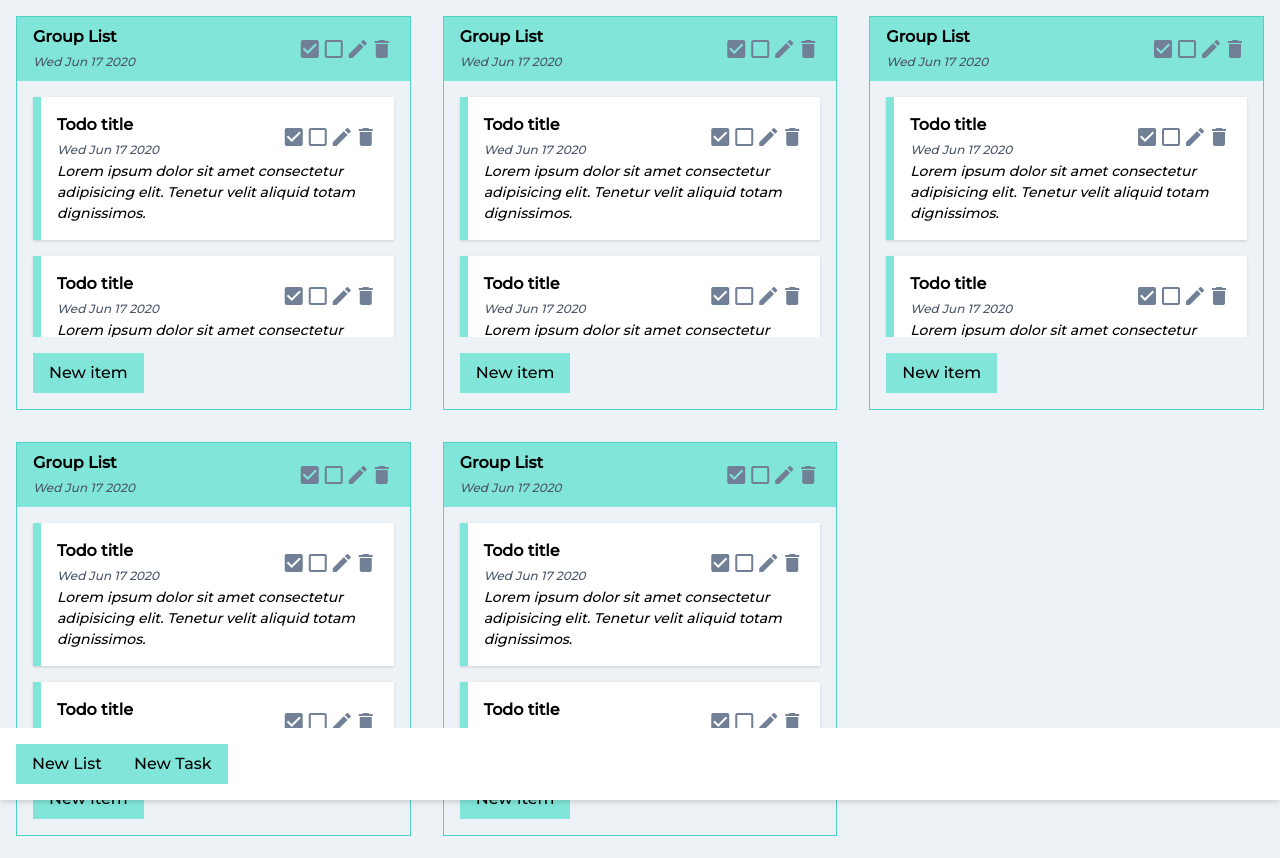
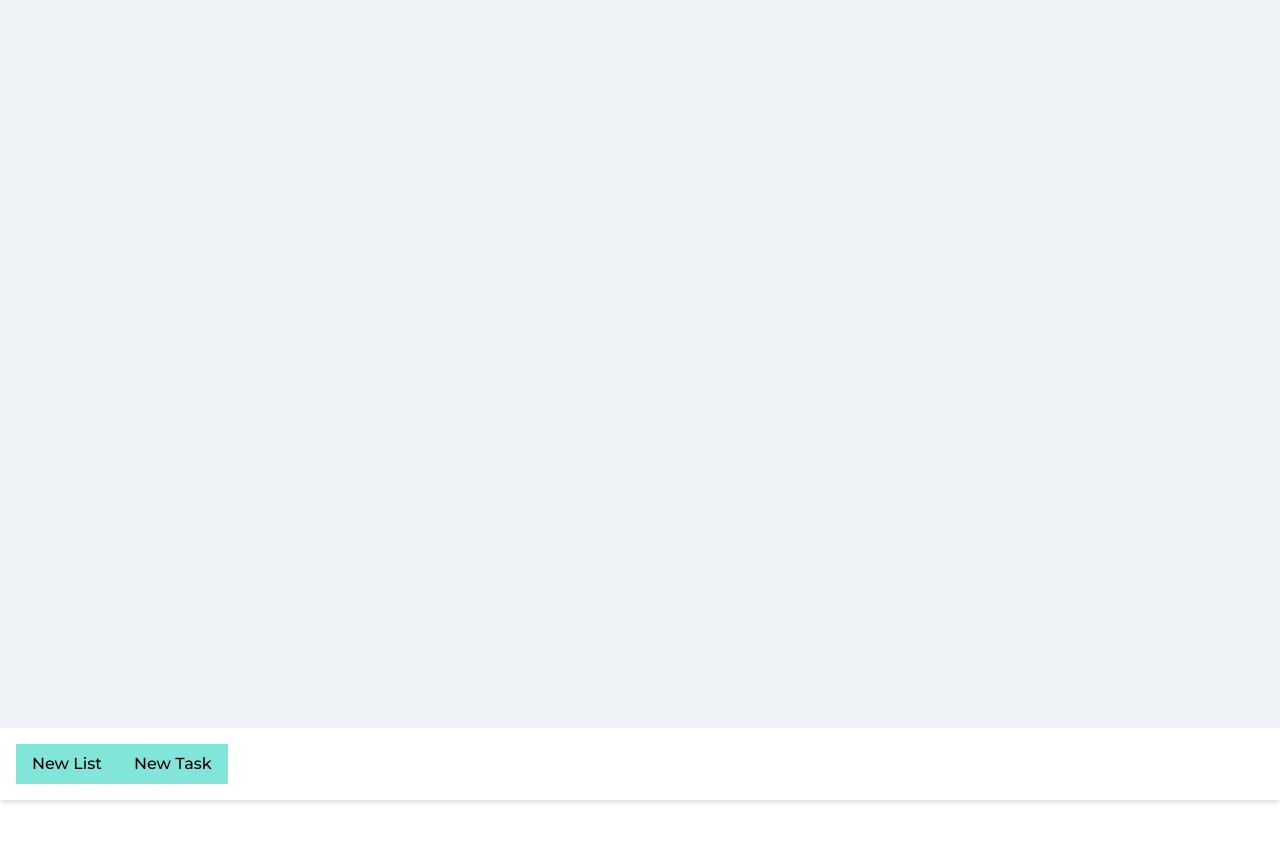
Before and after one commit to alexander-alarcon/tasks-tracker, a React (Create React App) app: page / in a window 1280 px wide. Shown: the top 858 px of the page. After the commit the page ends 800 px from the top, so only its background shows below. Built offline with nearby package versions, Linux system fonts and the light colour scheme.

Commit message:
render from store

```diff
--- a/src/components/Todo/index.jsx
+++ b/src/components/Todo/index.jsx
@@ -1,15 +1,13 @@
+/* eslint-disable react/prop-types */
 import React from 'react';
 import Header from '../Header';
 
-function Todo() {
+function Todo({ data }) {
   return (
     <div className="relative my-4 last:mb-0 p-4 bg-white border-l-8 border-teal-300 shadow">
-      <Header title="Todo title" date={new Date().toDateString()} />
+      <Header title={data.title} date={data.date} />
       <div className="todo__content text-sm italic">
-        <p>
-          Lorem ipsum dolor sit amet consectetur adipisicing elit. Tenetur velit
-          aliquid totam dignissimos.
-        </p>
+        <p>{data.detail}</p>
       </div>
     </div>
   );
--- a/src/containers/App/index.jsx
+++ b/src/containers/App/index.jsx
@@ -23,24 +23,22 @@ function App() {
   const handleAddTask = () => {
     dispatch(
       taskSlice.actions.addTask({
-        id: 1,
+        id: Date.now(),
         groupId: 1,
         title: 'todo 1',
+        detail: 'lorem ipsum dolor sit amet',
+        date: new Date().toDateString(),
       })
     );
   };
-
-  console.log(groups);
 
   return (
     <div className="App bg-gray-200 flex flex-col min-h-screen">
       <div className="relative flex flex-1 mt-16 sm:mb-16 sm:mt-0">
         <div className="lists__container grid grid-cols-1 sm:grid-cols-2 lg:grid-cols-3 overflow-auto">
-          <TodoList />
-          <TodoList />
-          <TodoList />
-          <TodoList />
-          <TodoList />
+          {groups.map((group) => (
+            <TodoList key={group.id} group={group} />
+          ))}
         </div>
       </div>
       <Footer>
--- a/src/containers/TodoList/index.jsx
+++ b/src/containers/TodoList/index.jsx
@@ -1,19 +1,21 @@
+/* eslint-disable react/prop-types */
+/* eslint-disable no-unused-vars */
 import React from 'react';
 
 import Button from '../../components/Button';
 import Header from '../../components/Header';
 import Todo from '../../components/Todo';
 
-function TodoList() {
+function TodoList({ group }) {
   return (
     <div className="wrapper m-4 border border-teal-400">
       <div className="bg-teal-300 py-2 px-4">
         <Header title="Group List" date={new Date().toDateString()} />
       </div>
       <div className="px-4 max-h-64 overflow-y-auto">
-        <Todo />
-        <Todo />
-        <Todo />
+        {group.tasks.map((task) => (
+          <Todo key={task.id} data={task} />
+        ))}
       </div>
       <div className="p-4">
         <Button text="New item" />
```
